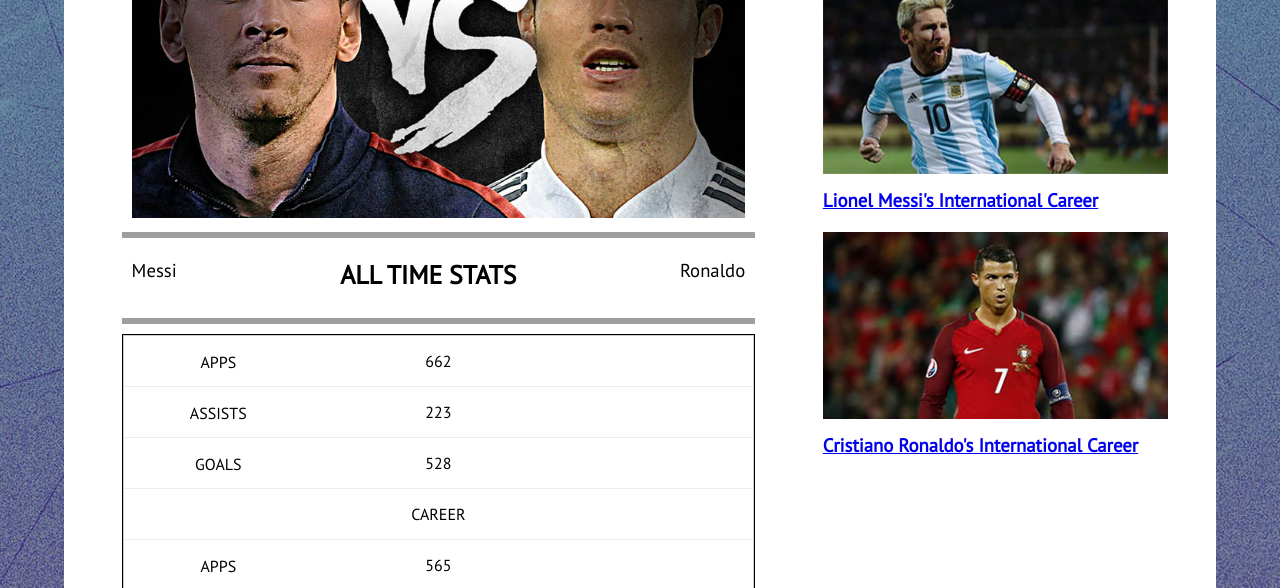
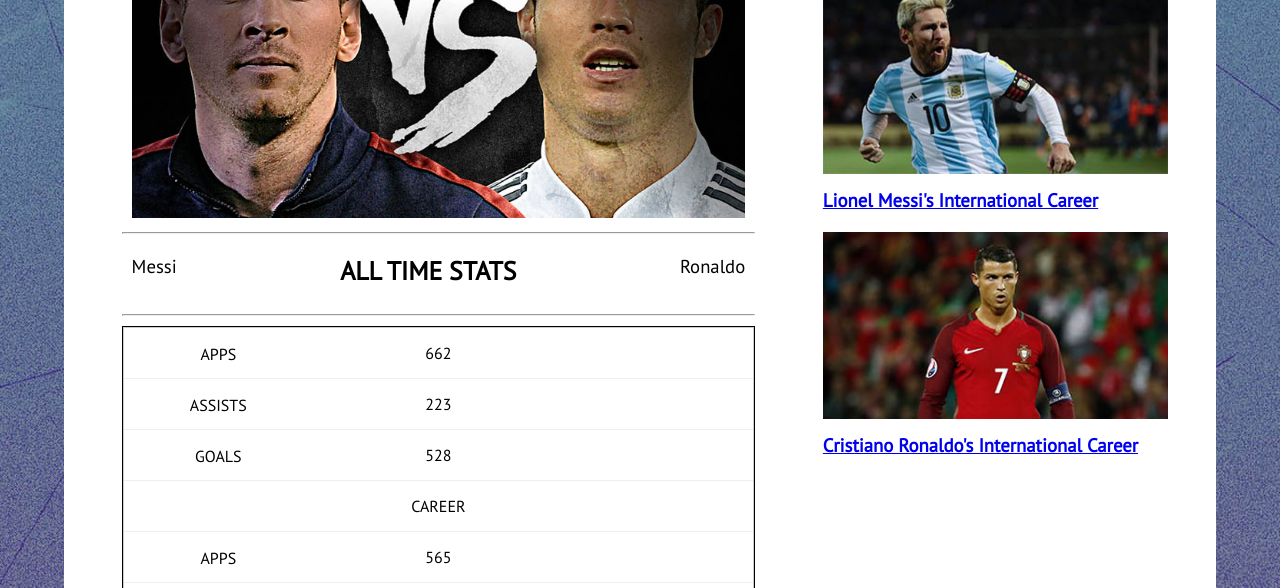
Before and after one commit to hasan-l/messi-vs-ronaldo, a plain HTML site: page stats.html in a window 1280 px wide. Shown: the part 212-800 px from the top of the page. Drawn offline with nearby package versions, Linux system fonts and the light colour scheme; grey boxes are pictures that could not be loaded.

Commit message:
removed insecure image link

```diff
--- a/css/style-stats.css
+++ b/css/style-stats.css
@@ -1,12 +1,5 @@
 .stats-main-pic{
 	margin-top: 30px;
-}
-
-hr.dash-style {
-	height: 6px;
-	background: url(http://ibrahimjabbari.com/english/images/hr-11.png) repeat-x 0 0;
-    border: 0;
-    width: 100%;
 }
 
 /* TABLE BANNER*/
--- a/stats.html
+++ b/stats.html
@@ -95,7 +95,7 @@
 
         <img class="main-pic stats-main-pic" src="images/stats-main-vs.jpg">
 
-        <hr class="dash-style">
+        <hr>
         <div class="stats-table-banner">
           <h3>Messi</h3>
           <h3>ALL TIME STATS</h3>
```
